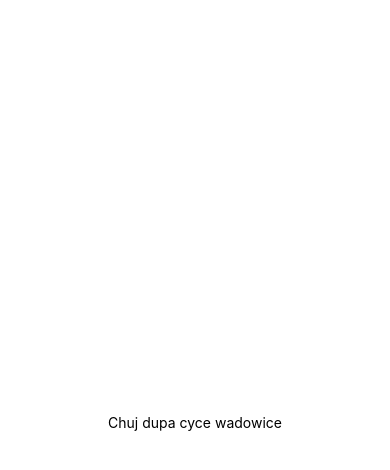
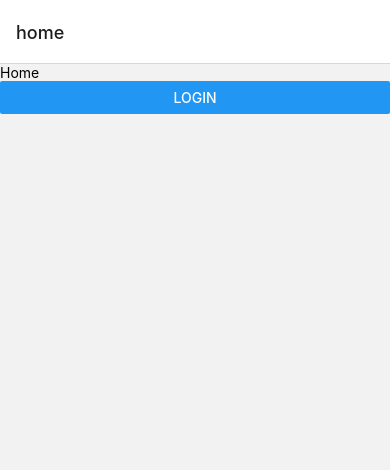
Before and after one commit to Charon6000/Project-Hitchhiker, a React Native app: screen /home in a window 390 px wide. Shown: the top 470 px of the page. Built offline with nearby package versions, Linux system fonts and the light colour scheme.

Commit message:
nawigacja

```diff
--- a/App.js
+++ b/App.js
@@ -1,20 +1,21 @@
-import { StatusBar } from 'expo-status-bar';
-import { StyleSheet, Text, View } from 'react-native';
+import 'react-native-gesture-handler';
+import * as React from 'react';
+import { NavigationContainer } from '@react-navigation/native';
+import { createStackNavigator } from '@react-navigation/stack';
+import Home from './screens/Home';
+import Login from './screens/Logowanie';
 
-export default function App() {
+const Stack = createStackNavigator();
+
+function App() {
   return (
-    <View style={styles.container}>
-      <Text>Chuj dupa cyce wadowice</Text>
-      <StatusBar style="auto" />
-    </View>
+    <NavigationContainer>
+      <Stack.Navigator initialRouteName="Home">
+        <Stack.Screen name="home" component={Home} />
+        <Stack.Screen name="logowanie" component={Login} />
+      </Stack.Navigator>
+    </NavigationContainer>
   );
 }
 
-const styles = StyleSheet.create({
-  container: {
-    flex: 1,
-    backgroundColor: '#fff',
-    alignItems: 'center',
-    justifyContent: 'center',
-  },
-});
+export default App;
--- a/package.json
+++ b/package.json
@@ -9,6 +9,8 @@
     "web": "expo start --web"
   },
   "dependencies": {
+    "@react-navigation/native": "^6.1.9",
+    "@react-navigation/stack": "^6.3.20",
     "expo": "~49.0.15",
     "expo-status-bar": "~1.6.0",
     "react": "18.2.0",
--- /dev/null
+++ b/screens/Home.js
@@ -0,0 +1,16 @@
+import React from 'react';
+import { View, Text, Button } from 'react-native';
+
+function Home({ navigation }) {
+  return (
+    <View>
+      <Text>Home</Text>
+      <Button
+        title="login"
+        onPress={() => navigation.navigate('logowanie')}
+      />
+    </View>
+  );
+}
+
+export default Home;
--- /dev/null
+++ b/screens/Logowanie.js
@@ -0,0 +1,12 @@
+import React from 'react';
+import { View, Text } from 'react-native';
+
+function Logowanie() {
+  return (
+    <View>
+      <Text>Logowanie</Text>
+    </View>
+  );
+}
+
+export default Logowanie;
```
Also changed, not shown: 1 other file (tests, documents, lock files or other folders).
